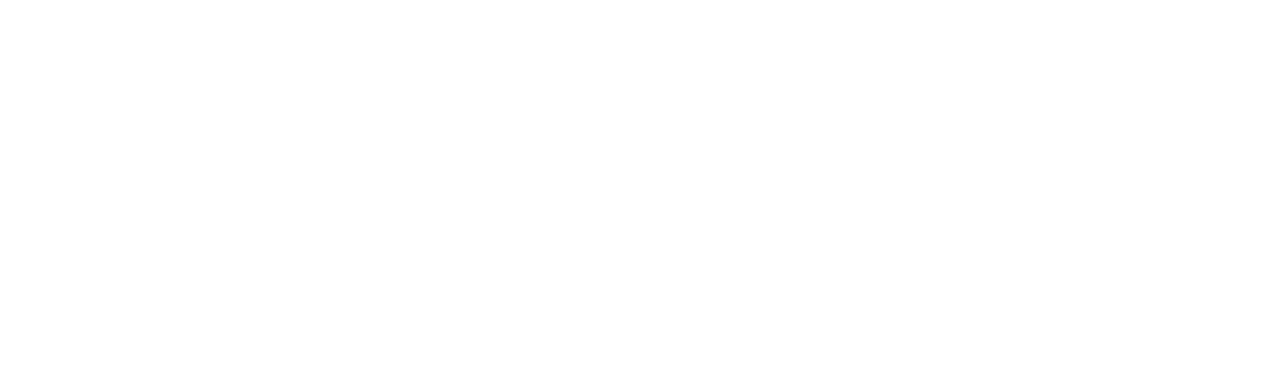
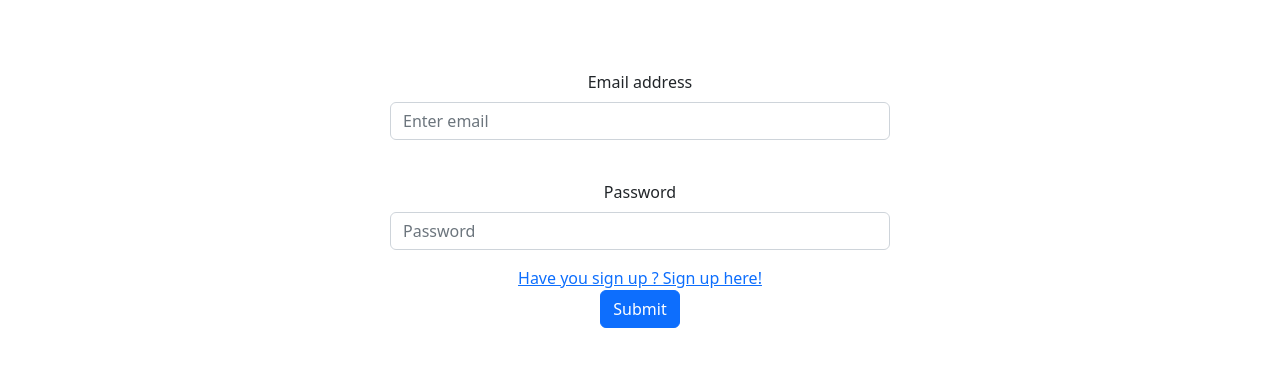
Before and after one commit to totocungtongo/Final-project, a React (Create React App) app: page / in a window 1280 px wide. Shown: the part 201-568 px from the top of the page. Built offline with nearby package versions, Linux system fonts and the light colour scheme; no server answers.

Commit message:
change  main route so user required to login

```diff
--- a/src/index.jsx
+++ b/src/index.jsx
@@ -26,19 +26,27 @@ const AppWrapper = () => {
   return (
     <Router>
       <Routes>
-        <Route path="/" element={<App />} />
-        <Route path="/Home" element={<App />} />
+        <Route path="/" element={authenticated ? <App /> : <Login />} />
+        <Route path="/Home" element={authenticated ? <App /> : <Login />} />
         <Route
           path="/Register"
           element={authenticated ? <Navigate to={"/"} replace /> : <Register />}
         />
         <Route
           path="/Login"
-          element={authenticated ? <Navigate to={"/"} replace /> : <Login />}
+          element={
+            authenticated ? <Navigate to={"/Home"} replace /> : <Login />
+          }
         />
         <Route
           path="/Update"
-          element={Cookies.get("jwtToken")? <Account /> : <Navigate to={"/"} replace />}
+          element={
+            Cookies.get("jwtToken") ? (
+              <Account />
+            ) : (
+              <Navigate to={"/"} replace />
+            )
+          }
         />
         <Route
           path="*"
```
Also changed, not shown: 1 other file (tests, documents, lock files or other folders).
